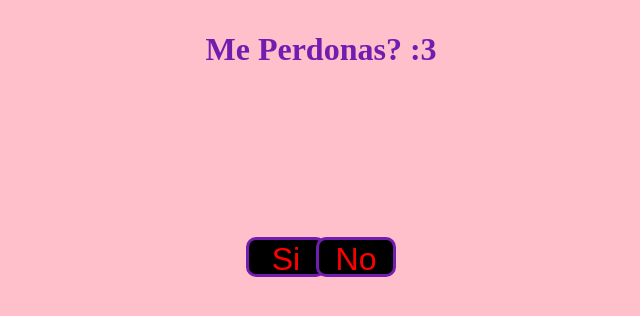
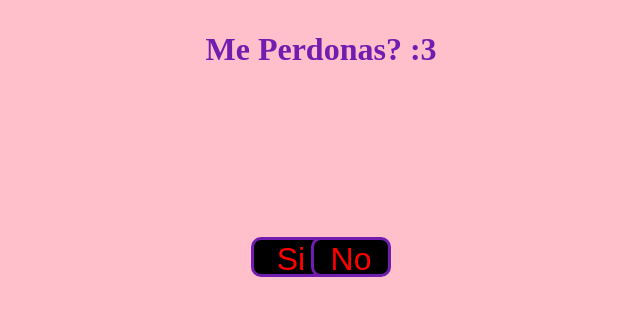
Before and after one commit to malexandera97/sorrybb, a plain HTML site: page index.html in a window 1280 px wide. Shown: the full height of the page, 319-959 px from the left. Drawn offline with Linux system fonts and the light colour scheme.

Commit message:
Update me_perdonas.css

```diff
--- a/me_perdonas.css
+++ b/me_perdonas.css
@@ -38,14 +38,14 @@ section {
     display: grid;
     grid-template-columns: 10% 10% 10% 10% 10% 10% 10% 10% 10% 10%;
     grid-template-rows: 10% 10% 10% 10% 10% 10% 10% 10% 10% 10%;
-    width: 700px;
+    width: 600px;
     height: 350px;
     align-items: center;
     justify-items: center;
 }
 
 body {
-    max-width: 700px;
+    max-width: 600px;
     max-height: 350px;
     margin: 0 auto;
     background-color: pink;
@@ -59,7 +59,7 @@ p {
     div {
         width: 300px;
         height: 200px;
-        background-image: url("/foto/northva11ejo.gif");
+        background-image: url("northva11ejo.gif");
         animation: miAnimacion 5s infinite alternate;
       }
 
```
